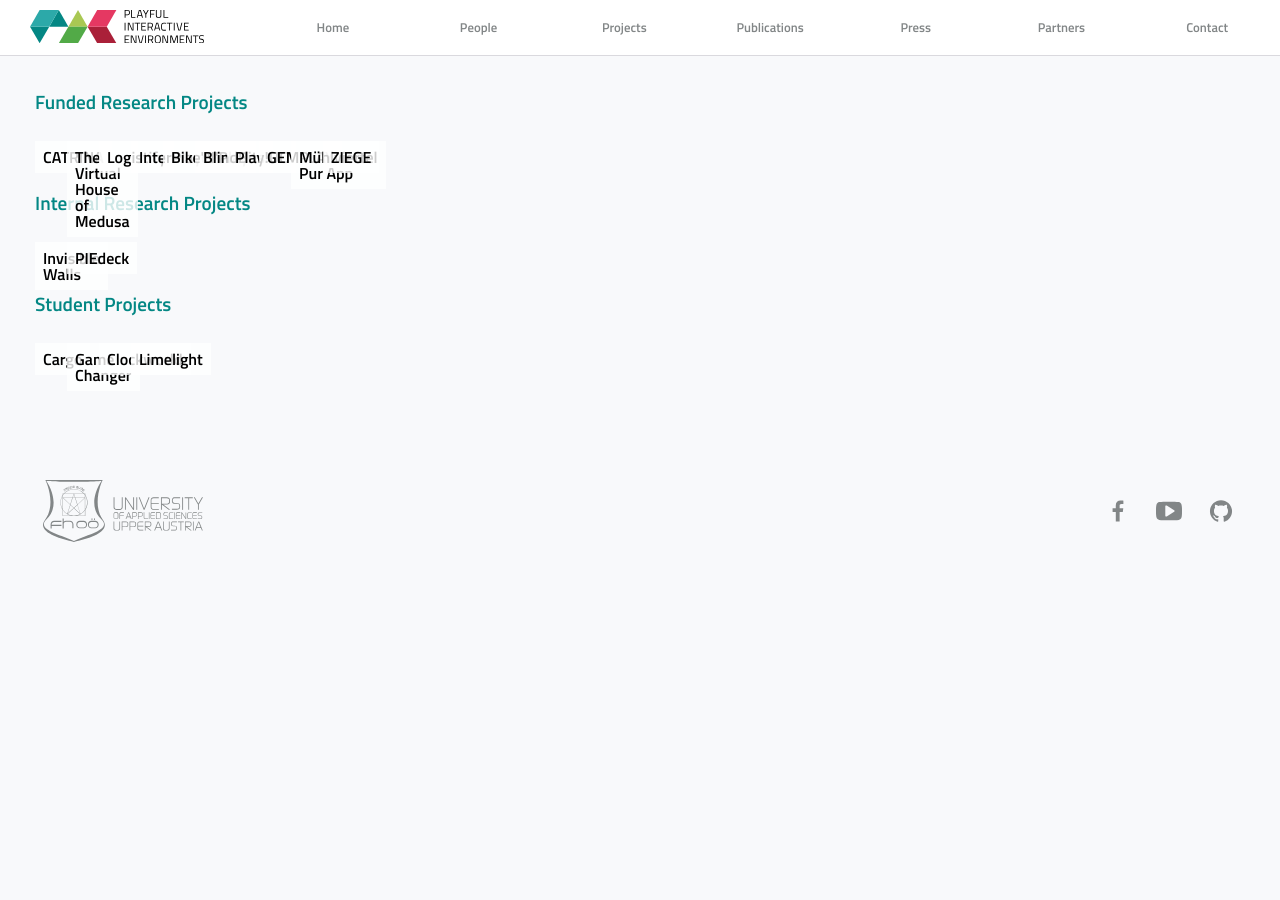
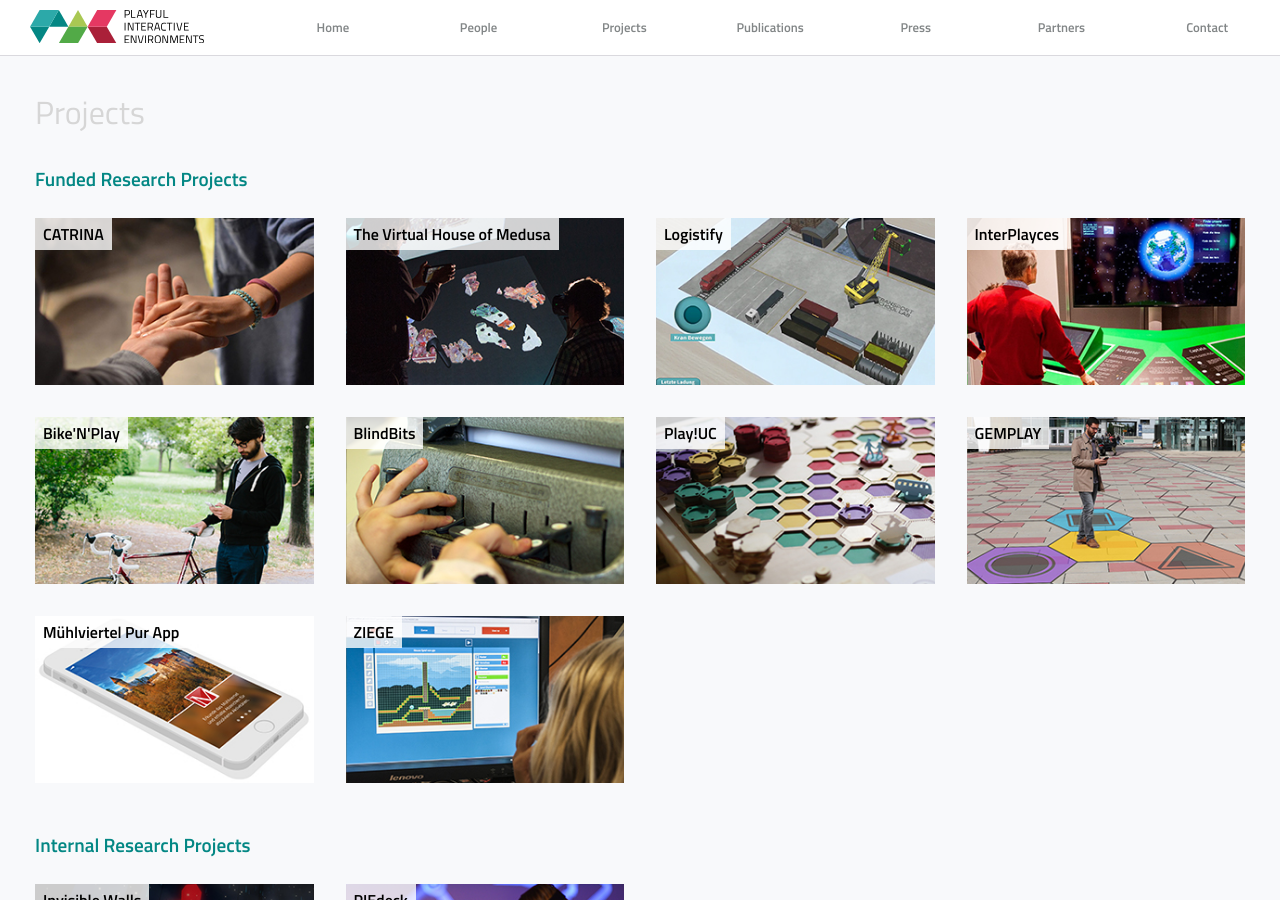
Before and after one commit to Playful-Interactive-Environments/pie-lab.at, a Jekyll site: the page built from _pages/projects.html, in a window 1280 px wide and 900 px high. Built offline with Jekyll 4.4.1, drawn with Linux system fonts in a browser that asks for light colours.

Commit message:
Added header for pages

```diff
--- a/_pages/people.html
+++ b/_pages/people.html
@@ -3,6 +3,7 @@ layout: page
 permalink: /people/
 ---
 <div class="wrapper people">
+  <h1>People</h1>
   {% for staffgroup in site.data.staffgroups %}
     {% assign staffInGroup = site.data.people | where: "group", staffgroup.id %}
     {% if staffInGroup != empty %}
--- a/_pages/projects.html
+++ b/_pages/projects.html
@@ -4,10 +4,11 @@ permalink: /projects/
 ---
 
 <div class="wrapper projects">
+  <h1>Projects</h1>
   {% for projectCategory in site.data.projectcategories %}
     {% assign projectInCategory = site.projects | where: "category", projectCategory.id | sort: "date" | reverse %}
     <h2 class="projects-grouplabel">{{projectCategory.labelplural}}</h2>
-    <div class="projects-group flex-wrapper">
+    <div class="projects-group grid-wrapper">
     {% for project in projectInCategory %}
       <div class="projects-item">
         {% if project.titleimage %}
```
